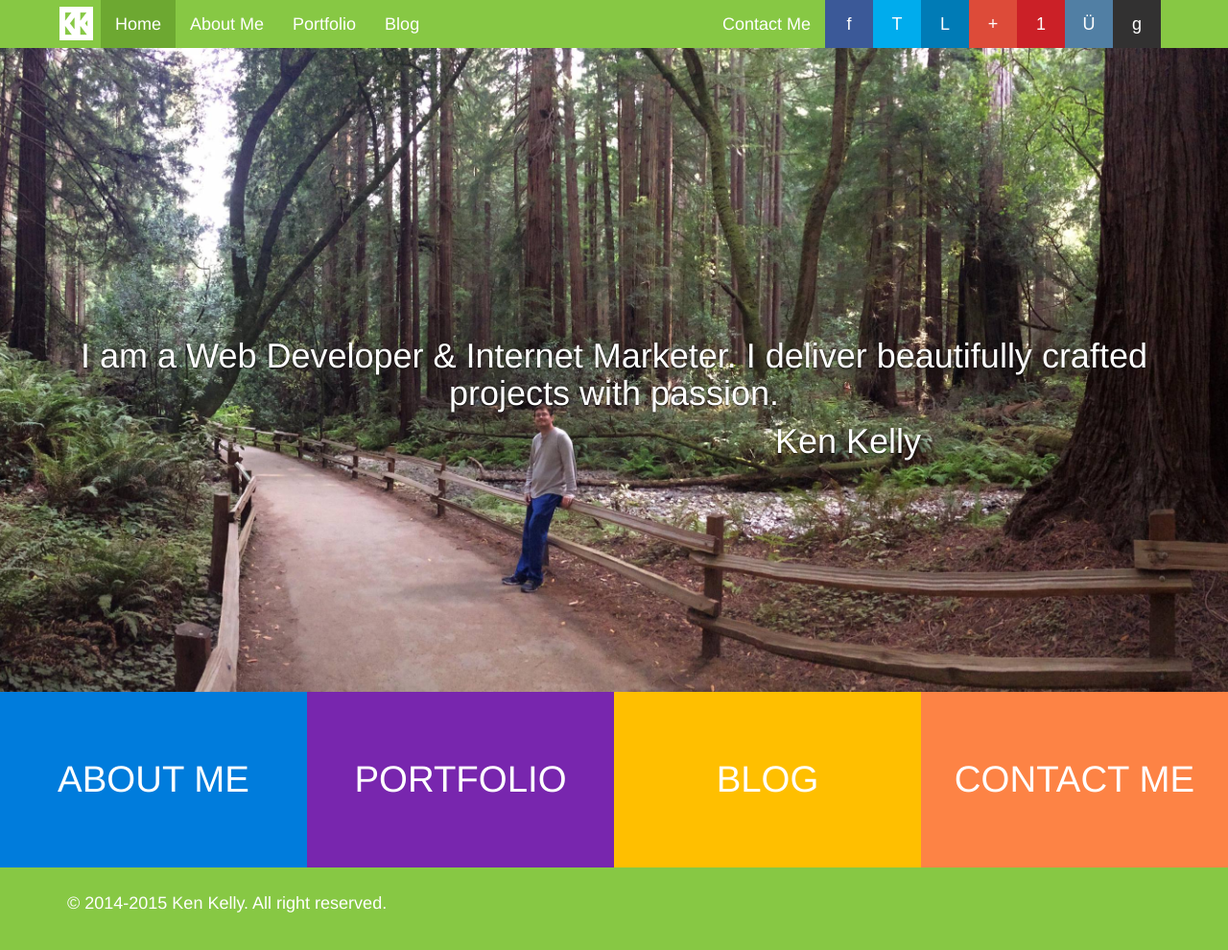
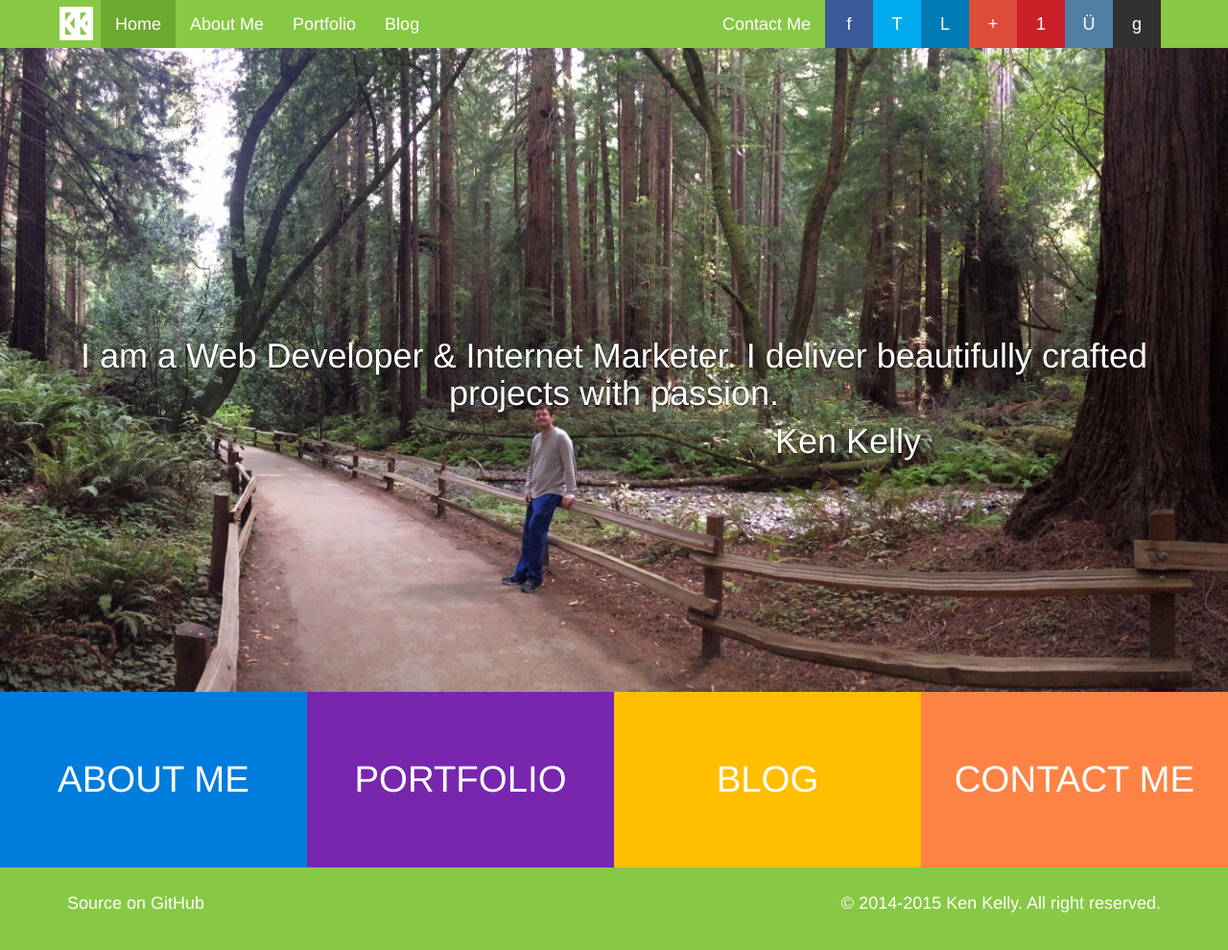
Before and after one commit to kenhkelly/kenhkelly.us, a Jekyll site: the page built from index.html, in a window 1280 px wide. Shown: the whole page at 96% size. Built offline with Jekyll 4.4.1, drawn with Linux system fonts in a browser that asks for light colours; some web fonts are replaced.

Commit message:
Add link to project source in footer

```diff
--- a/_includes/footer.html
+++ b/_includes/footer.html
@@ -1,5 +1,8 @@
  <div id="footer">
     <div class="container">
+        <p class="social">
+            <a href="https://github.com/kenhkelly/kenhkelly.us" target="_blank">Source on GitHub</a>
+        </p>
         <p class="copyright">
             &copy; 2014-2015 <a href="http://kenhkelly.us">Ken Kelly</a>. All right reserved.
         </p>
--- a/_sass/_base.scss
+++ b/_sass/_base.scss
@@ -190,6 +190,12 @@ body.home {
     color: white;
     a {
         color: white;
+    }
+    .social {
+        float: left;
+    }
+    .copyright {
+        float: right;
     }
 }
 
```
